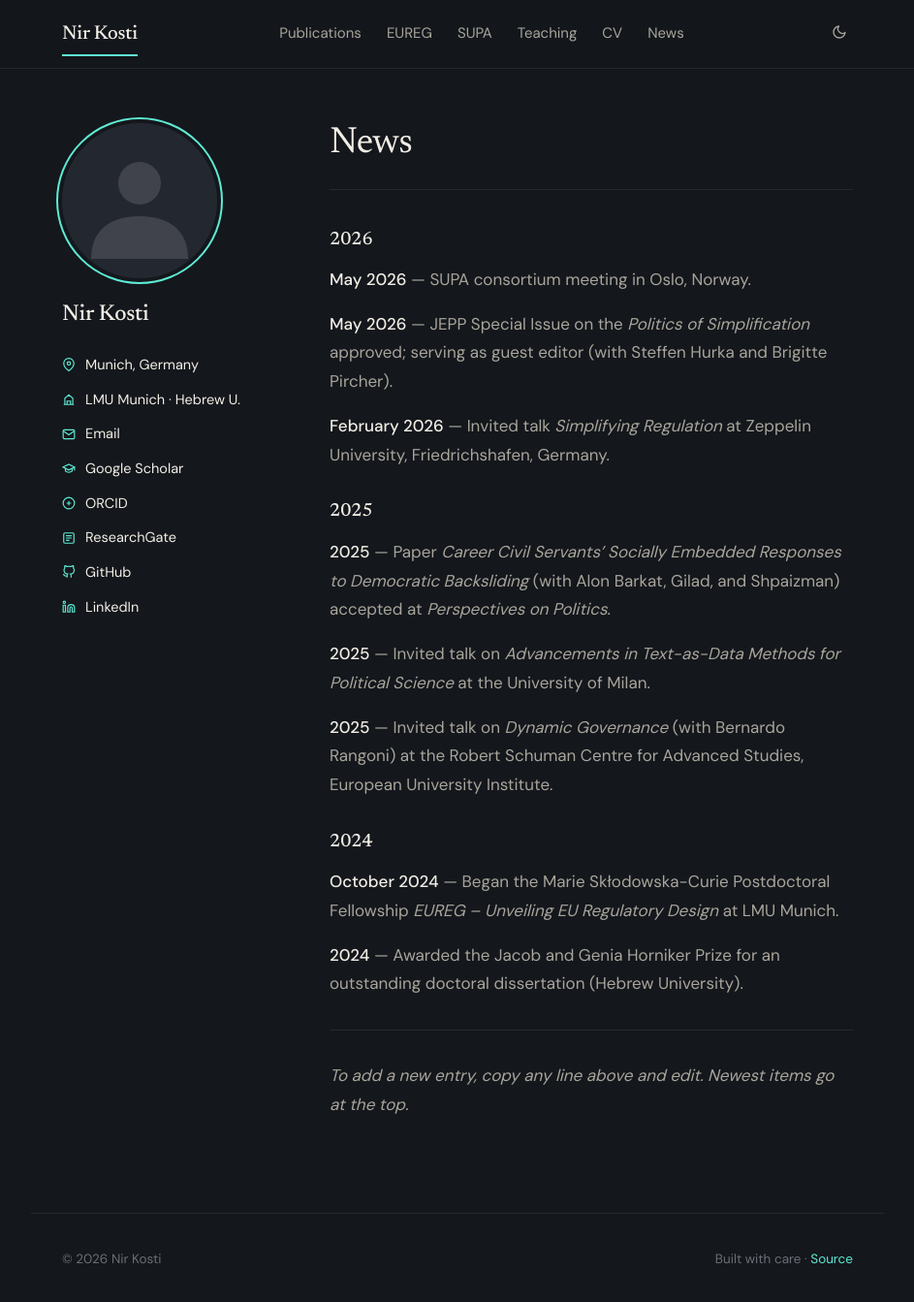
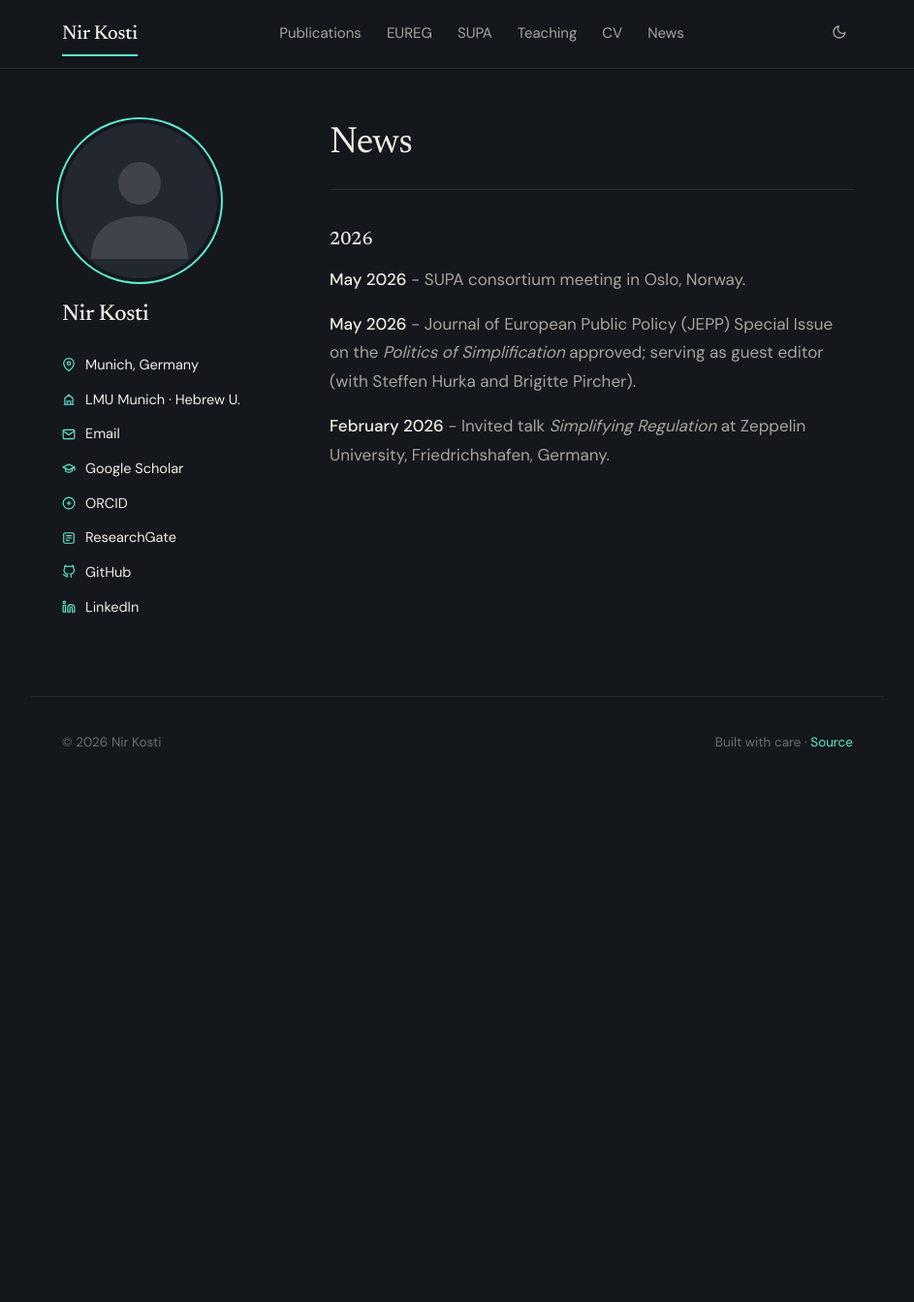
Before and after one commit to NirKosti/nirkosti.github.io, a Jekyll site: the page built from _pages/news.md, in a window 1280 px wide and 1347 px high. Shown: the top 1343 px of the window at 97% size, without its empty margins (168-1111 px from the left). Built offline with Jekyll 4.4.1, drawn with Linux system fonts in a browser that asks for light colours.

Commit message:
Update news.md

```diff
--- a/_pages/news.md
+++ b/_pages/news.md
@@ -6,26 +6,8 @@ permalink: /news/
 
 ### 2026
 
-**May 2026** — SUPA consortium meeting in Oslo, Norway.
+**May 2026** - SUPA consortium meeting in Oslo, Norway.
 
-**May 2026** — JEPP Special Issue on the *Politics of Simplification* approved; serving as guest editor (with Steffen Hurka and Brigitte Pircher).
+**May 2026** - Journal of European Public Policy (JEPP) Special Issue on the *Politics of Simplification* approved; serving as guest editor (with Steffen Hurka and Brigitte Pircher).
 
-**February 2026** — Invited talk *Simplifying Regulation* at Zeppelin University, Friedrichshafen, Germany.
-
-### 2025
-
-**2025** — Paper *Career Civil Servants' Socially Embedded Responses to Democratic Backsliding* (with Alon Barkat, Gilad, and Shpaizman) accepted at *Perspectives on Politics*.
-
-**2025** — Invited talk on *Advancements in Text-as-Data Methods for Political Science* at the University of Milan.
-
-**2025** — Invited talk on *Dynamic Governance* (with Bernardo Rangoni) at the Robert Schuman Centre for Advanced Studies, European University Institute.
-
-### 2024
-
-**October 2024** — Began the Marie Skłodowska-Curie Postdoctoral Fellowship *EUREG – Unveiling EU Regulatory Design* at LMU Munich.
-
-**2024** — Awarded the Jacob and Genia Horniker Prize for an outstanding doctoral dissertation (Hebrew University).
-
----
-
-*To add a new entry, copy any line above and edit. Newest items go at the top.*
+**February 2026** - Invited talk *Simplifying Regulation* at Zeppelin University, Friedrichshafen, Germany.
```
